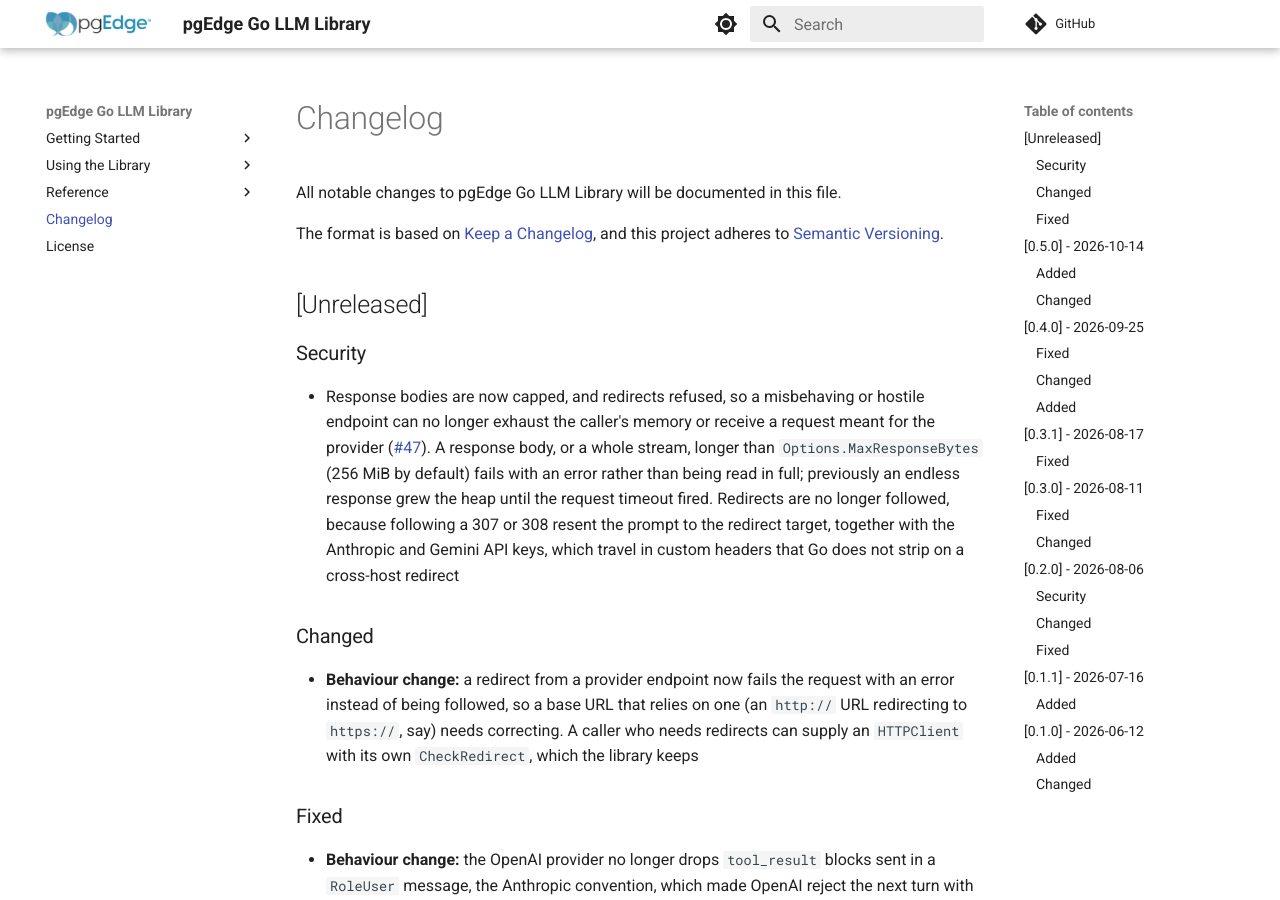
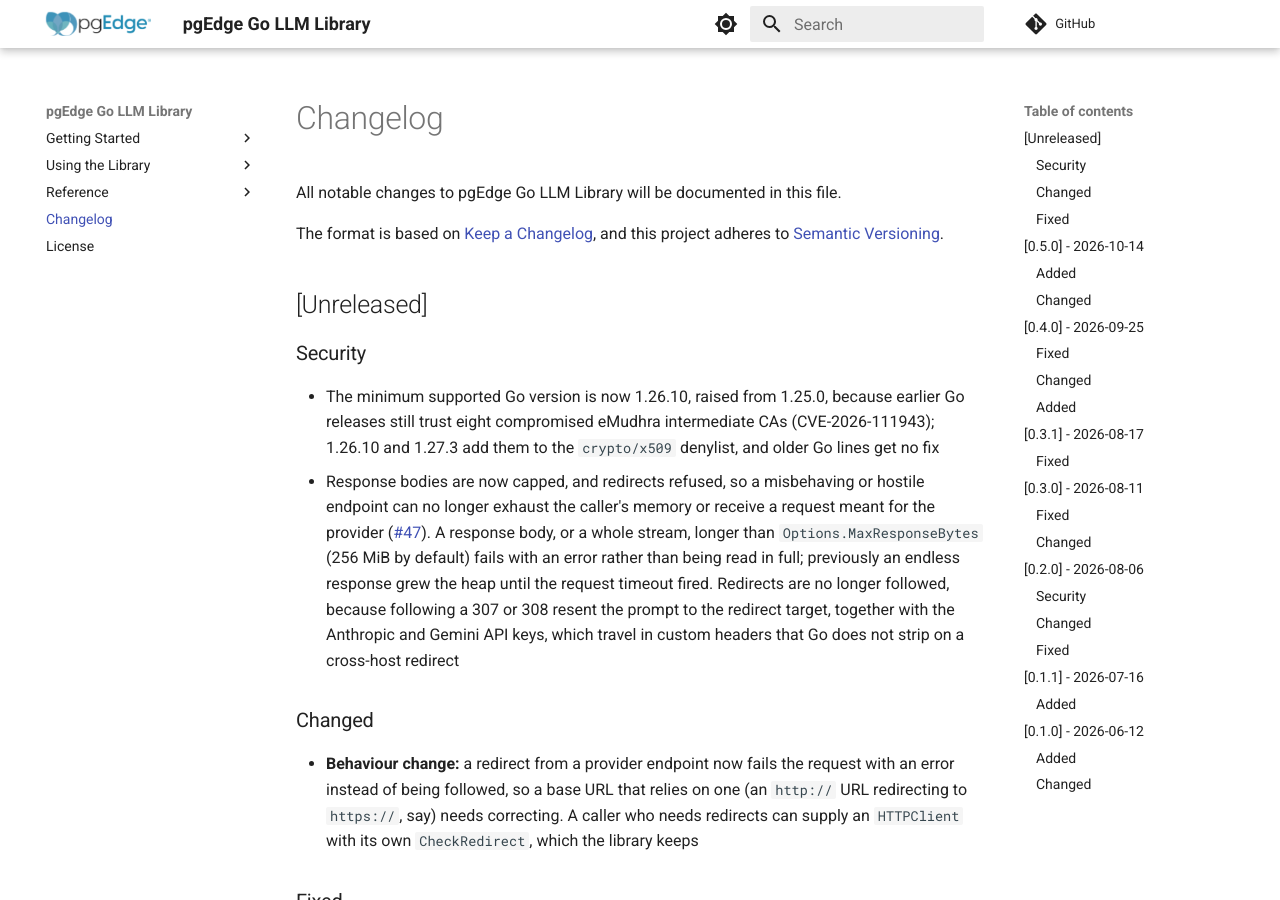
Before and after one commit to pgEdge/pgedge-go-llm-lib, an MkDocs documentation site: the page built from docs/changelog.md, in a window 1280 px wide and 900 px high. Built offline with MkDocs 1.6.1 and Material for MkDocs 9.7.7, drawn with Linux system fonts in a browser that asks for light colours; comment, search, counter and statistics services are not loaded.

Commit message:
fix: bump Go to 1.26.10 for the eMudhra CA distrust (CVE-2026-111943)
Go releases before 1.26.10 (and 1.27.3) still trust eight compromised eMudhra intermediate CAs (CVE-2026-111943); 1.26.10 adds them to the crypto/x509 denylist, and older Go lines get no fix.

```diff
--- a/docs/changelog.md
+++ b/docs/changelog.md
@@ -11,6 +11,7 @@ project adheres to
 ## [Unreleased]
 
 ### Security
+- The minimum supported Go version is now 1.26.10, raised from 1.25.0, because earlier Go releases still trust eight compromised eMudhra intermediate CAs (CVE-2026-111943); 1.26.10 and 1.27.3 add them to the `crypto/x509` denylist, and older Go lines get no fix
 - Response bodies are now capped, and redirects refused, so a misbehaving or hostile endpoint can no longer exhaust the caller's memory or receive a request meant for the provider ([#47](https://github.com/pgEdge/pgedge-go-llm-lib/issues/47)). A response body, or a whole stream, longer than `Options.MaxResponseBytes` (256 MiB by default) fails with an error rather than being read in full; previously an endless response grew the heap until the request timeout fired. Redirects are no longer followed, because following a 307 or 308 resent the prompt to the redirect target, together with the Anthropic and Gemini API keys, which travel in custom headers that Go does not strip on a cross-host redirect
 
 ### Changed
```
Also changed, not shown: docs/getting_started.md (+1 -1 lines), 2 other files.
